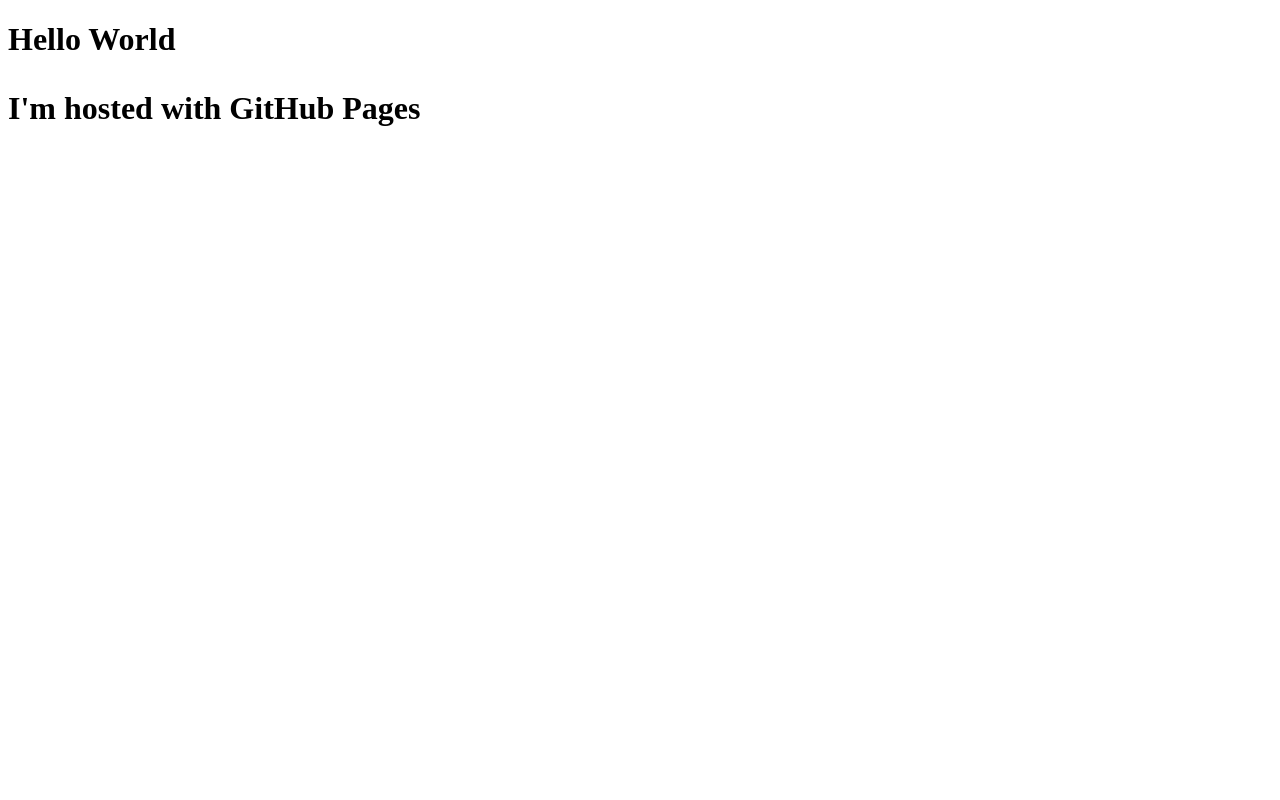
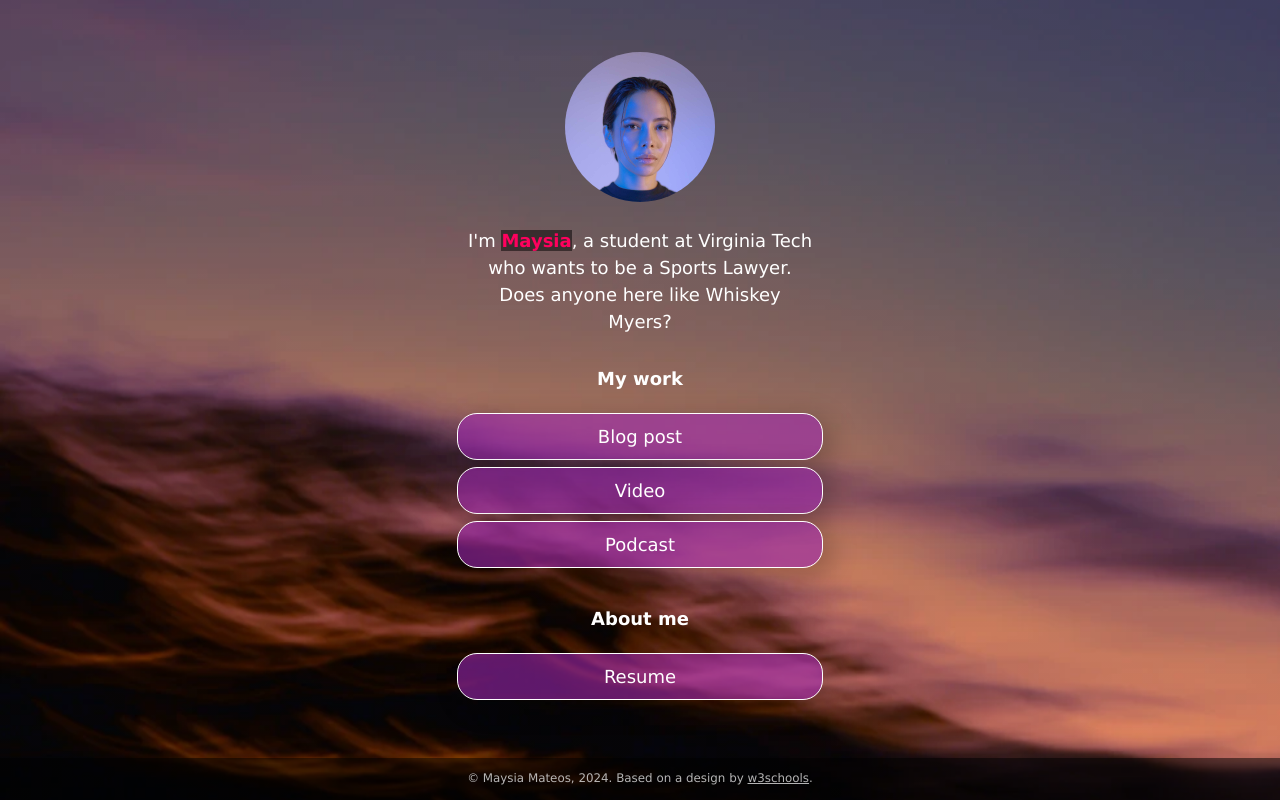
Before and after one commit to maysiamateos/maysiamateos.github.io, a plain HTML site: page index.html in a window 1280 px wide. Drawn offline with Linux system fonts and the light colour scheme.

Commit message:
Added website template

```diff
--- /dev/null
+++ b/css/style.css
@@ -0,0 +1,231 @@
+:root {
+    --primaryText: #fff;
+    --secondaryText: #ff015e;
+    --primary: rgba(156, 39, 176, .60);
+    --secondary: rgba(255, 1, 94, .60);
+    --buttonHover: rgba(156, 39, 176, .40);
+    --smallButtonHover: rgba(0, 0, 0, .25);
+}
+
+html {
+    box-sizing: border-box;
+    /* keeps button boxes within phone screen width */
+    -ms-text-size-adjust: 100%;
+    -webkit-text-size-adjust: 100%;
+    height: 100%;
+}
+
+*,
+*:before,
+*:after {
+    box-sizing: inherit;
+}
+
+body {
+    margin: 0;
+    min-height: 100%;
+    /* The image used for the site background. Try changing skyscape.jpg to stars.jpg. Put a replacement photo in the images folder and, in line 21 below, replace skyscape.jpg with yourbackgroundfilename.jpg */
+    /* The linear gradient darkens the image, like putting a sunglasses lens on top of it. If you want to darken the image even more, change 0.1 (both times) to 0.3 or higher */
+    background: linear-gradient(rgba(0, 0, 0, 0.1), rgba(0, 0, 0, 0.1)), url(../images/skyscape.jpg);
+    /* Prevents the browser from repeating or "tiling" the background image */
+    background-repeat: no-repeat;
+    background-position: center;
+    /* Freezes the image so that even the content scrolls down, the background stays put */
+    background-attachment: fixed;
+    /* Resizes the background image to cover the entire container */
+    background-size: cover;
+    font-family: Futura, Verdana, sans-serif;
+    line-height: 1.5;
+    font-size: 18px;
+    display: flex;
+    flex-direction: column;
+    justify-content: space-around;
+    align-items: center;
+}
+
+h1 {
+    font-size: 1em;
+}
+
+h2 {
+    font-size: 1em;
+    margin-bottom: 0;
+}
+
+img {
+    margin: .5em 1em;
+    /* border: 1px solid #ccc; */
+    border-radius: 50%;
+    height: 150px;
+    max-width: 100%;
+    object-fit: cover;
+    /* Resizes the image to cover the entire container */
+}
+
+.container {
+    text-align: center;
+    width: 100%;
+    padding: 0;
+    margin-right: auto;
+    margin-left: auto;
+    flex: 1;
+    display: flex;
+    flex-direction: column;
+    justify-content: center;
+}
+
+.image-container {
+    text-align: center;
+    width: 100%;
+}
+
+.main-text-color {
+    color: var(--primaryText);
+}
+
+.name {
+    color: var(--secondaryText);
+}
+
+.name strong {
+    background-color: rgba(0, 0, 0, 0.50);
+}
+
+.section-header {
+    padding-top: .5em;
+}
+
+.button,
+.intro,
+.links-container,
+.slidedown,
+.external-link {
+    width: 100%;
+    min-width: 50%;
+    padding: .5em 1em;
+    text-decoration: none;
+    color: inherit;
+    text-align: center;
+}
+
+.button, .external-link {
+    border: 1px solid var(--primaryText);
+    border-radius: 20px;
+    box-shadow: 7px 6px 28px 1px rgba(0, 0, 0, 0.24);
+    overflow: hidden;
+    white-space: nowrap;
+    display: inline-block;
+    background-color: var(--primary);
+    cursor: pointer;
+    transition: 0.2s all;
+}
+
+.button:not(.highlight) {
+    background-color: var(--primary);
+}
+
+@media (hover: hover) {
+    .button:hover { background-color: var(--buttonHover); }
+}
+
+.button.highlight {
+    background-color: var(--secondary);
+}
+
+.button:active, .external-link:active {
+    transform: scale(0.98);
+    /* Scaling button to 0.98 to its original size */
+    box-shadow: 3px 2px 22px 1px rgba(0, 0, 0, 0.24);
+    /* Lowering the shadow */
+}
+
+.intro {
+    margin: 0 auto;
+}
+
+.section {
+    margin-top: 1em;
+}
+
+.slidedown {
+    margin: 0 auto;
+    padding: 0;
+    -webkit-transition: height .4s ease;
+    -o-transition: height .4s ease;
+    transition: height .4s ease;
+    overflow: hidden;
+    height: 0;
+}
+
+.external-link {
+    border: 1px solid var(--primaryText);
+    border-radius: 20px;
+    background-color: transparent;
+    display: flex;
+    align-items: center;
+    justify-content: center;
+    padding: 0;
+    margin: .5em auto 1.5em auto;
+    text-decoration: none;
+    color: inherit;
+    height: 2em;
+    width: 6em;
+}
+
+.external-link:hover {
+    background-color: var(--smallButtonHover)
+}
+
+.description {
+    display: flex;
+    text-align: left;
+    flex-direction: column;
+    padding: 0 .6em;
+}
+
+.description > p {
+    margin: .5em 0;
+}
+
+.footer {
+  font-size: .66em;
+  background-color: rgba(0, 0, 0, .5);
+  color: rgba(225, 225, 225, .8);
+  text-decoration: none;
+  width: 100%;
+  min-height: 3em;
+  display: flex;
+  align-items: center;
+  justify-content: center;
+  position: relative;
+}
+
+.footer a {
+    color: inherit;
+}
+
+/* Media queries allow you to change style properties according to the screen width. In this case, if the screen is AT LEAST 540 pixels wide (bigger than a standard phone), the .container resizes to 540 pixels and the buttons and intro resize to 85% of the container width */
+@media (min-width: 540px) {
+    .container {
+        max-width: 540px;
+    }
+
+    .button,
+    .intro,
+    .slidedown {
+        width: 85%;
+    }
+}
+
+/* If the screen is AT LEAST 768 pixels wide (standard tablet or larger), the .container resizes to 750 pixels and the buttons and intro resize to 40% of the container width */
+@media (min-width: 768px) {
+    .container {
+        max-width: 768px;
+    }
+
+    .button,
+    .intro,
+    .slidedown {
+        width: 40%;
+    }
+}
--- a/index.html
+++ b/index.html
@@ -1,8 +1,74 @@
 <!DOCTYPE html>
-<html>
-    <body>
-        <h1> Hello World
-            <p>I'm hosted with GitHub Pages</p>
-        </h1>
-    </body>
+<!-- This page is adapted from w3schools "How to make a link tree website https://www.w3schools.com/howto/howto_website_create_linktree.asp" -->
+<html lang="en">
+
+<head>
+  <meta charset="utf-8" />
+  <meta name="viewport" content="width=device-width, initial-scale=1" />
+  <!-- Add your name below -->
+  <title>Maysia Mateos</title>
+  <link rel="stylesheet" href="css/style.css">
+</head>
+
+<body class="main-text-color">
+  <!-- Content container. Everything except footer goes here -->
+  <div class="container">
+    <!-- Image and name container. Put your replacement photo—which you should crop to be square—in the images folder, then change the source attribute to images/yourportraitfilename.jpg. This path says, "Look in the images folder for yourportraitfilename.jpg." Be sure to change the alt text, too. -->
+    <div class="image-container">
+      <img src="images/portrait.jpg" alt="Photo by Art Hauntington">
+    </div>
+    <div class="intro">
+      I'm <span class="name"><strong>Maysia</strong></span>, a student at Virginia Tech who wants to be a Sports Lawyer. Does anyone here like Whiskey Myers?
+    </div>
+    <div class="section-header">
+      <h1>My work</h1>
+    </div>
+    <!-- Replace the # inside of the href="#" with your links. -->
+    <div class="links-container">
+      <div class="button toggle">Blog post</div>
+      <div class="slidedown">
+        <div class="description">
+          <h2>Blog post title</h2>
+          <p>Here, add a short but appealing description of your blog post.</p>
+          <a href="#" class="external-link" target="_blank">Read</a>
+        </div>
+      </div>
+
+      <div class="button toggle">Video</div>
+      <div class="slidedown">
+        <div class="description">
+          <h2>Video title</h2>
+          <p>Add a short but appealing description of your video.</p>
+          <a href="#" class="external-link" target="_blank">Watch</a>
+        </div>
+      </div>
+
+      <div class="button toggle">Podcast</div>
+      <div class="slidedown">
+        <div class="description">
+          <h2>Podcast title</h2>
+          <p>Add a short but appealing description of your podcast</p>
+          <a href="#" class="external-link" target="_blank">Listen</a>
+        </div>
+      </div>
+    </div>
+
+    <!-- Replace # with PDF from Google Docs, or replace the entire section with whatever you want. Or delete it! Or add another section below it!-->
+    <div class="section-header">
+      <h1>About me</h1>
+    </div>
+
+    <div class="links-container">
+      <a href="https://drive.google.com" class="button" target="_blank">Resume</a>
+    </div>
+
+  </div>
+  <div class="footer">
+    <p>© Maysia Mateos, 2024. Based on a design by <a
+        href="https://www.w3schools.com/howto/howto_website_create_linktree.asp" target="_blank">w3schools</a>.
+    </p>
+  </div>
+  <script type="text/javascript" src="js/slider.js"></script>
+</body>
+
 </html>
--- /dev/null
+++ b/js/slider.js
@@ -0,0 +1,19 @@
+document.addEventListener("DOMContentLoaded", () => {
+  const a = document.querySelectorAll(".toggle");
+  a.forEach((e) => {
+    e.addEventListener("click", function () {
+      let slider = this.nextElementSibling;
+      if (slider.style.height) {
+        slider.style.height = null;
+        e.classList.remove("highlight");
+      } else {
+        document.querySelectorAll(".toggle.highlight").forEach((f) => {
+          f.classList.remove("highlight");
+          f.nextElementSibling.style.height = null;
+        });
+        e.classList.add("highlight");
+        slider.style.height = slider.scrollHeight + "px";
+      }
+    })
+  })
+})
```
Also changed, not shown: images/portrait.jpg (added), images/skyscape.jpg (added), images/stars.jpg (added), 1 other file.
